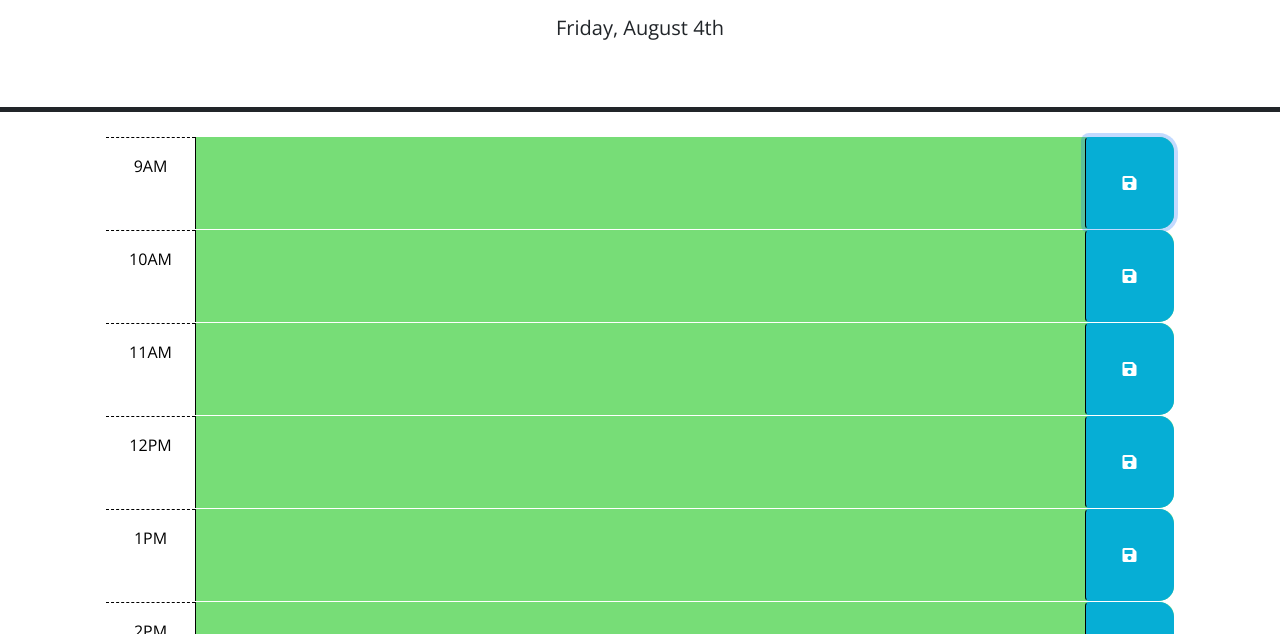
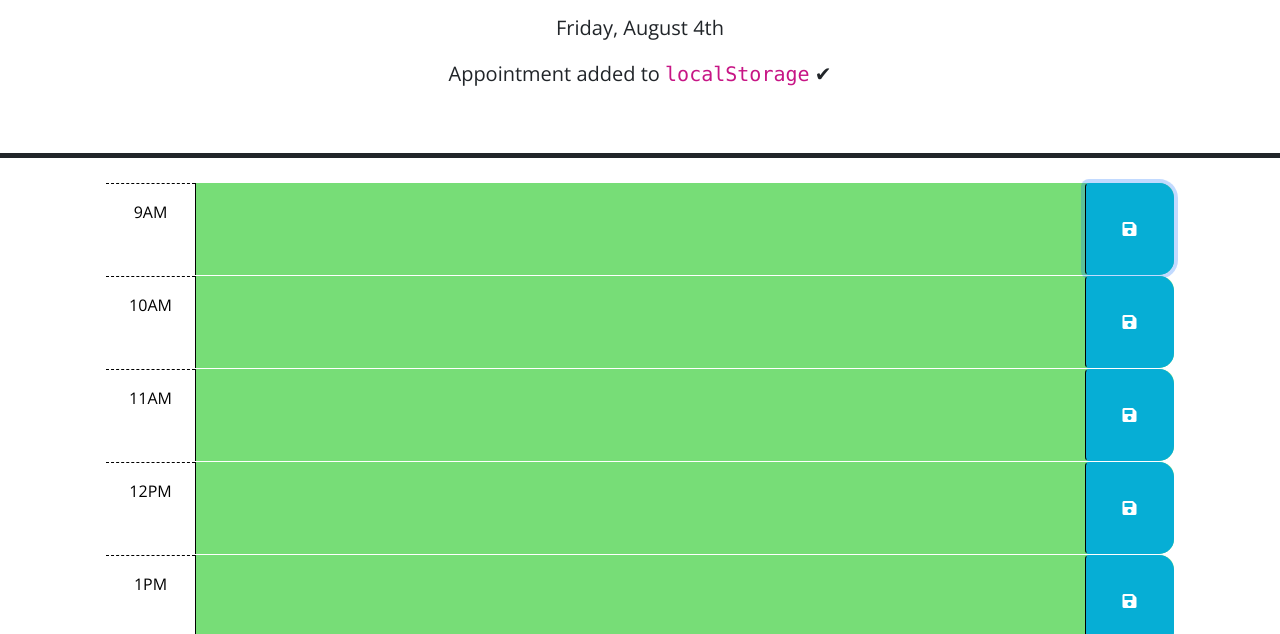
Before and after one commit to GimmeKitties711/challenge_5-dynamic_daily_planner, a plain HTML site: page index.html in a window 1280 px wide. Both pictures are taken after a click on the button 1129 px from the left and 348 px from the top of the page. Shown: the part 166-800 px from the top of the page. Drawn offline with nearby package versions, Linux system fonts and the light colour scheme.

Commit message:
got save button thingy to work

```diff
--- a/Develop/script.js
+++ b/Develop/script.js
@@ -12,6 +12,7 @@ $(function () {
   // useful when saving the description in local storage?
 
   for (i=0; i<idArray.length; i++) {
+    var displayTimer;
     $(idArray[i]).children()[2].addEventListener("click", function () {
       // source for the children() and parent() functions in jQuery: https://www.digitalocean.com/community/tutorials/jquery-parent-and-children-tree-traversal-functions-example
 
@@ -21,6 +22,19 @@ $(function () {
       // source for getting the id of an element using jQuery: https://stackoverflow.com/questions/3239598/how-can-i-get-the-id-of-an-element-using-jquery
       // source for finding an element's siblings: https://stackoverflow.com/questions/7463242/how-do-i-select-a-sibling-element-using-jquery
       // source for using val() to get the current value from textarea: https://www.geeksforgeeks.org/how-to-get-the-value-of-a-textarea-in-jquery/
+
+      var saveText = $('#saveNotification');
+      if (saveText.css("display") !== "none") {
+        saveText.hide(200);
+      }
+      saveText.show(400);
+      clearTimeout(displayTimer);
+      displayTimer = setTimeout(function () {
+        saveText.hide(400);
+      }, 4000);
+
+      // this function was inspired by the first answer to this Stack Overflow question: https://stackoverflow.com/questions/18607623/reset-timer-on-click-for-show-and-hide-jquery
+      // source for getting an element's css properties using jQuery: https://www.tutorialrepublic.com/jquery-tutorial/jquery-get-and-set-css-properties.php
     });
   }
 
@@ -46,7 +60,9 @@ $(function () {
   // TODO: Add code to get any user input that was saved in localStorage and set
   // the values of the corresponding textarea elements. HINT: How can the id
   // attribute of each time-block be used to do this?
-  //
+  //for (i=0; i<idArray.length; i++) {
+    //$(idArray[i]).children()[1].text(localStorage.getItem($(this).attr('id')));
+  //}
 
   // TODO: Add code to display the current date in the header of the page.
   var endings = ['st', 'nd', 'rd', 'th', 'th', 'th', 'th', 'th', 'th', 'th', 'th', 'th', 'th', 'th', 'th', 'th', 'th', 'th', 'th', 'th', 'st', 'nd', 'rd', 'th', 'th', 'th', 'th', 'th', 'th', 'th', 'st'];
--- a/Develop/style.css
+++ b/Develop/style.css
@@ -1,6 +1,21 @@
 body {
   font-family: 'Open Sans', sans-serif;
   font-size: 16px;
+}
+
+#saveNotification {
+  display: none;
+  font-size: 1.25rem;
+}
+
+/*
+--font_family_1: 'Lucida Sans', Arial, 'Lucida Sans Unicode', 'Lucida Grande', 'Trebuchet MS', sans-serif;
+--font_family_2: 'Gill Sans MT', 'Gill Sans', 'Trebuchet MS', Calibri, sans-serif;
+*/
+
+span {
+  font-family: 'Consolas', 'monospace', 'serif', 'sans-serif';
+  color: mediumvioletred;
 }
 
 textarea {
--- a/index.html
+++ b/index.html
@@ -27,6 +27,7 @@
       <h1 class="display-3">Work Day Scheduler</h1>
       <p class="lead">A simple calendar app for scheduling your work day</p>
       <p id="currentDay" class="lead"></p>
+      <p id="saveNotification">Appointment added to <span>localStorage</span> ✔</p>
     </header>
     <div class="container-lg px-5">
       <!-- Use class for "past", "present", and "future" to apply styles to the
```
